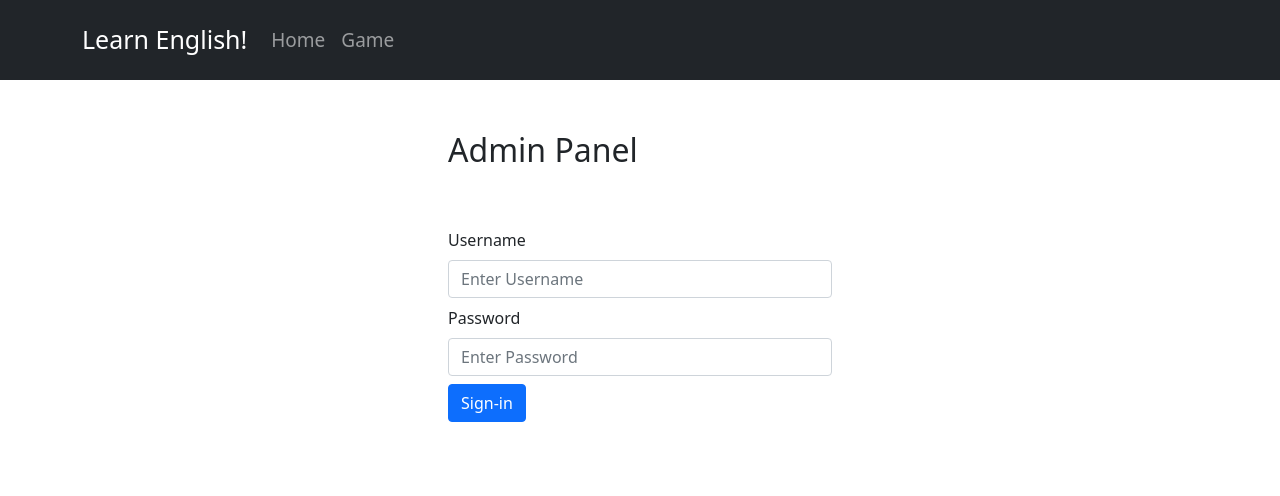
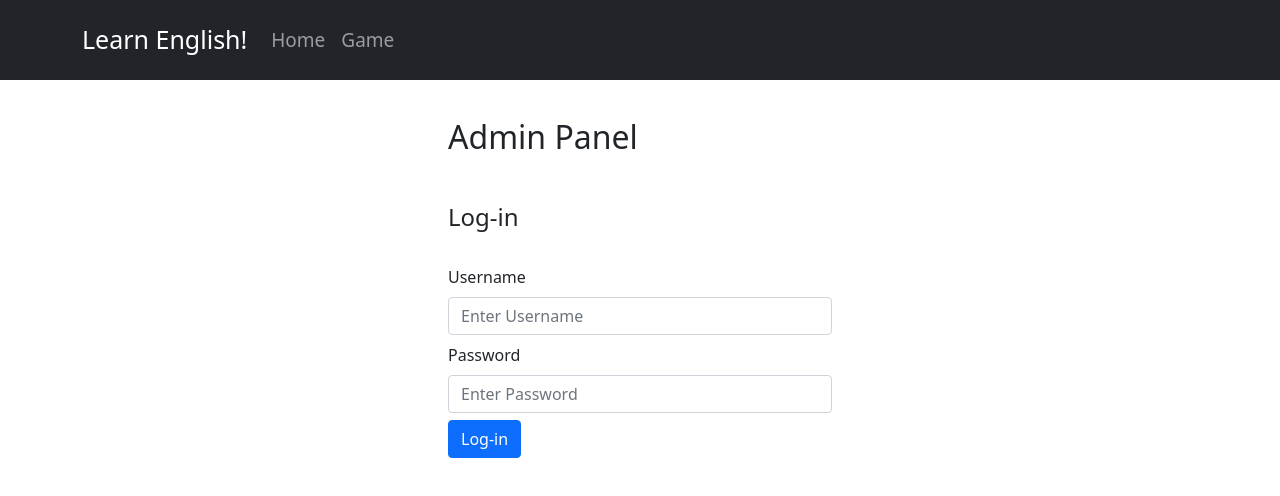
Before and after one commit to SanteriSuomi/fullstack-learnenglish-app, a React (Create React App) app in the folder client/: page /admin in a window 1280 px wide. Shown: the top 496 px of the page. Built offline with nearby package versions, Linux system fonts and the light colour scheme.

Commit message:
Improve admin log-in page and start working on the admin control view, where you can add new word pairs and delete them.

```diff
--- a/client/src/AdminPanel.css
+++ b/client/src/AdminPanel.css
@@ -1,12 +1,12 @@
 .sign_in_panel {
 	padding-left: 35%;
 	padding-right: 35%;
-	padding-top: 4%;
+	padding-top: 2%;
 }
 
 .admin_panel_title {
 	padding-left: 35%;
-	padding-top: 4%;
+	padding-top: 3%;
 }
 
 .popup p {
--- a/client/src/AdminPanel.js
+++ b/client/src/AdminPanel.js
@@ -1,8 +1,8 @@
 import React, { useState } from "react";
-import { Form, Button } from "react-bootstrap";
-import Popup from "reactjs-popup";
 import "reactjs-popup/dist/index.css";
 import "./AdminPanel.css";
+import AdminPanelLogin from "./AdminPanelLogin";
+import AdminPanelControl from "./AdminPanelControl";
 
 function AdminPanel() {
 	const [username, setUsername] = useState("");
@@ -10,6 +10,7 @@ function AdminPanel() {
 	const [openPopup, setOpenPopup] = useState(false);
 	const [popupMessage, setPopupMessage] = useState("");
 	const [popupTimeout, setPopupTimeout] = useState(undefined);
+	const [isLoggedIn, setIsLoggedIn] = useState(false);
 
 	const setPopup = (value, msg) => {
 		setOpenPopup(value);
@@ -24,85 +25,35 @@ function AdminPanel() {
 		);
 	};
 
-	return (
-		<div>
-			<h2 className="admin_panel_title">Admin Panel</h2>
-			<div className="sign_in_panel">
-				<Form>
-					<Form.Group>
-						<Form.Label>Username</Form.Label>
-						<Form.Control
-							placeholder="Enter Username"
-							onChange={(e) => {
-								e.preventDefault();
-								setUsername(e.target.value);
-							}}
-						/>
-					</Form.Group>
-					<div style={{ padding: "1%" }}></div>
-					<Form.Group>
-						<Form.Label>Password</Form.Label>
-						<Form.Control
-							placeholder="Enter Password"
-							onChange={(e) => {
-								e.preventDefault();
-								setPassword(e.target.value);
-							}}
-						/>
-					</Form.Group>
-					<div style={{ padding: "1%" }}></div>
-					<Button
-						variant="primary"
-						type="submit"
-						onClick={(e) => {
-							e.preventDefault();
-							const url = `http://${process.env.REACT_APP_api_host}/authenticate?username=${username}&password=${password}`;
-							fetch(url)
-								.then(async (response) => {
-									if (response.ok) {
-										return response.json();
-									} else {
-										let responseJson =
-											await response.json();
-										throw new Error(responseJson.msg);
-									}
-								})
-								.then((data) => {
-									setPopup(true, data.msg);
-								})
-								.catch((error) => {
-									setPopup(true, error.toString());
-								});
-						}}
-					>
-						Sign-in
-					</Button>
-				</Form>
-				<Popup
-					open={openPopup}
-					closeOnDocumentClick
-					onClose={() => {
-						setOpenPopup(false);
-					}}
-				>
-					<div className="popup">
-						<p>{popupMessage}</p>
-					</div>
-				</Popup>
-				<Popup
-					open={openPopup}
-					closeOnDocumentClick
-					onClose={() => {
-						setOpenPopup(false);
-					}}
-				>
-					<div className="popup">
-						<p>{popupMessage}</p>
-					</div>
-				</Popup>
-			</div>
-		</div>
-	);
+	if (isLoggedIn) {
+		return (
+			<AdminPanelControl
+				setUsername={setUsername}
+				setPassword={setPassword}
+				setPopup={setPopup}
+				setOpenPopup={setOpenPopup}
+				openPopup={openPopup}
+				popupMessage={popupMessage}
+				username={username}
+				password={password}
+				setIsLoggedIn={setIsLoggedIn}
+			></AdminPanelControl>
+		);
+	} else {
+		return (
+			<AdminPanelLogin
+				setUsername={setUsername}
+				setPassword={setPassword}
+				setPopup={setPopup}
+				setOpenPopup={setOpenPopup}
+				openPopup={openPopup}
+				popupMessage={popupMessage}
+				username={username}
+				password={password}
+				setIsLoggedIn={setIsLoggedIn}
+			></AdminPanelLogin>
+		);
+	}
 }
 
 export default AdminPanel;
--- /dev/null
+++ b/client/src/AdminPanelControl.js
@@ -0,0 +1,105 @@
+import React, { useState } from "react";
+import { Form, Button } from "react-bootstrap";
+import Popup from "reactjs-popup";
+import "reactjs-popup/dist/index.css";
+import "./AdminPanel.css";
+
+function AdminPanelControl({
+	setUsername,
+	setPassword,
+	setPopup,
+	setOpenPopup,
+	openPopup,
+	popupMessage,
+	username,
+	password,
+	setIsLoggedIn,
+}) {
+	const [englishWord, setEnglishWord] = useState("");
+	const [finnishWord, setFinnishWord] = useState("");
+
+	return (
+		<div>
+			<h2 className="admin_panel_title">Admin Panel</h2>
+			<h4 className="admin_panel_title">Submit Word Pairs</h4>
+			<div className="sign_in_panel">
+				<Form>
+					<Form.Group>
+						<Form.Label>English</Form.Label>
+						<Form.Control
+							placeholder="Enter English Word"
+							onChange={(e) => {
+								e.preventDefault();
+								setEnglishWord(e.target.value);
+							}}
+						/>
+					</Form.Group>
+					<div style={{ padding: "1%" }}></div>
+					<Form.Group>
+						<Form.Label>Finnish</Form.Label>
+						<Form.Control
+							placeholder="Enter Finnish Word"
+							onChange={(e) => {
+								e.preventDefault();
+								setFinnishWord(e.target.value);
+							}}
+						/>
+					</Form.Group>
+					<div style={{ padding: "1%" }}></div>
+					<Button
+						variant="primary"
+						type="submit"
+						onClick={(e) => {
+							e.preventDefault();
+							// const url = `http://${process.env.REACT_APP_api_host}/authenticate?username=${username}&password=${password}`;
+							// fetch(url)
+							// 	.then(async (response) => {
+							// 		if (response.ok) {
+							// 			return response.json();
+							// 		} else {
+							// 			let responseJson =
+							// 				await response.json();
+							// 			throw new Error(responseJson.msg);
+							// 		}
+							// 	})
+							// 	.then((data) => {
+							// 		setPopup(true, data.msg);
+							// 		setIsLoggedIn(true);
+							// 	})
+							// 	.catch((error) => {
+							// 		setPopup(true, error.toString());
+							// 	});
+						}}
+					>
+						Submit
+					</Button>
+				</Form>
+			</div>
+			<h4 className="admin_panel_title">Existing Word Pairs</h4>
+			<Popup
+				open={openPopup}
+				closeOnDocumentClick
+				onClose={() => {
+					setOpenPopup(false);
+				}}
+			>
+				<div className="popup">
+					<p>{popupMessage}</p>
+				</div>
+			</Popup>
+			<Popup
+				open={openPopup}
+				closeOnDocumentClick
+				onClose={() => {
+					setOpenPopup(false);
+				}}
+			>
+				<div className="popup">
+					<p>{popupMessage}</p>
+				</div>
+			</Popup>
+		</div>
+	);
+}
+
+export default AdminPanelControl;
--- /dev/null
+++ b/client/src/AdminPanelLogin.js
@@ -0,0 +1,102 @@
+import React from "react";
+import { Form, Button } from "react-bootstrap";
+import Popup from "reactjs-popup";
+import "reactjs-popup/dist/index.css";
+import "./AdminPanel.css";
+
+function AdminPanelLogin({
+	setUsername,
+	setPassword,
+	setPopup,
+	setOpenPopup,
+	openPopup,
+	popupMessage,
+	username,
+	password,
+	setIsLoggedIn,
+}) {
+	return (
+		<div>
+			<h2 className="admin_panel_title">Admin Panel</h2>
+			<h4 className="admin_panel_title">Log-in</h4>
+			<div className="sign_in_panel">
+				<Form>
+					<Form.Group>
+						<Form.Label>Username</Form.Label>
+						<Form.Control
+							placeholder="Enter Username"
+							onChange={(e) => {
+								e.preventDefault();
+								setUsername(e.target.value);
+							}}
+						/>
+					</Form.Group>
+					<div style={{ padding: "1%" }}></div>
+					<Form.Group>
+						<Form.Label>Password</Form.Label>
+						<Form.Control
+							type="password"
+							placeholder="Enter Password"
+							onChange={(e) => {
+								e.preventDefault();
+								setPassword(e.target.value);
+							}}
+						/>
+					</Form.Group>
+					<div style={{ padding: "1%" }}></div>
+					<Button
+						variant="primary"
+						type="submit"
+						onClick={(e) => {
+							e.preventDefault();
+							const url = `http://${process.env.REACT_APP_api_host}/authenticate?username=${username}&password=${password}`;
+							fetch(url)
+								.then(async (response) => {
+									if (response.ok) {
+										return response.json();
+									} else {
+										let responseJson =
+											await response.json();
+										throw new Error(responseJson.msg);
+									}
+								})
+								.then((data) => {
+									setPopup(true, data.msg);
+									setIsLoggedIn(true);
+								})
+								.catch((error) => {
+									setPopup(true, error.toString());
+								});
+						}}
+					>
+						Log-in
+					</Button>
+				</Form>
+				<Popup
+					open={openPopup}
+					closeOnDocumentClick
+					onClose={() => {
+						setOpenPopup(false);
+					}}
+				>
+					<div className="popup">
+						<p>{popupMessage}</p>
+					</div>
+				</Popup>
+				<Popup
+					open={openPopup}
+					closeOnDocumentClick
+					onClose={() => {
+						setOpenPopup(false);
+					}}
+				>
+					<div className="popup">
+						<p>{popupMessage}</p>
+					</div>
+				</Popup>
+			</div>
+		</div>
+	);
+}
+
+export default AdminPanelLogin;
--- a/client/src/App.js
+++ b/client/src/App.js
@@ -9,8 +9,6 @@ import "./App.css";
 require("dotenv").config();
 
 function App() {
-	// const [data, setData] = React.useState(null);
-
 	// React.useEffect(() => {
 	// 	fetch("/test")
 	// 		.then((res) => res.json())
```
Also changed, not shown: 1 other file (tests, documents, lock files or other folders).
